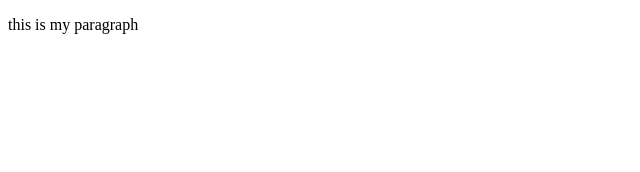
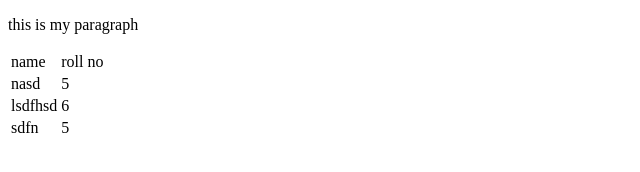
Before and after one commit to Dholunirbhay/test-1-13-july, a plain HTML site: page index.html in a window 1280 px wide. Shown: the whole page, without its empty margins (0-640 px from the left). Drawn offline with Linux system fonts and the light colour scheme.

Commit message:
edit create a new table

```diff
--- a/index.html
+++ b/index.html
@@ -7,5 +7,23 @@
 </head>
 <body>
     <p>this is my paragraph</p>
+    <table>
+        <tr>
+            <td>name</td>
+            <td>roll no</td>
+        </tr>
+        <tr>
+            <td>nasd</td>
+            <td>5</td>
+        </tr>
+        <tr>
+            <td>lsdfhsd</td>
+            <td>6</td>
+        </tr>
+        <tr>
+            <td>sdfn</td>
+            <td>5</td>
+        </tr>
+    </table>
 </body>
 </html>
```
